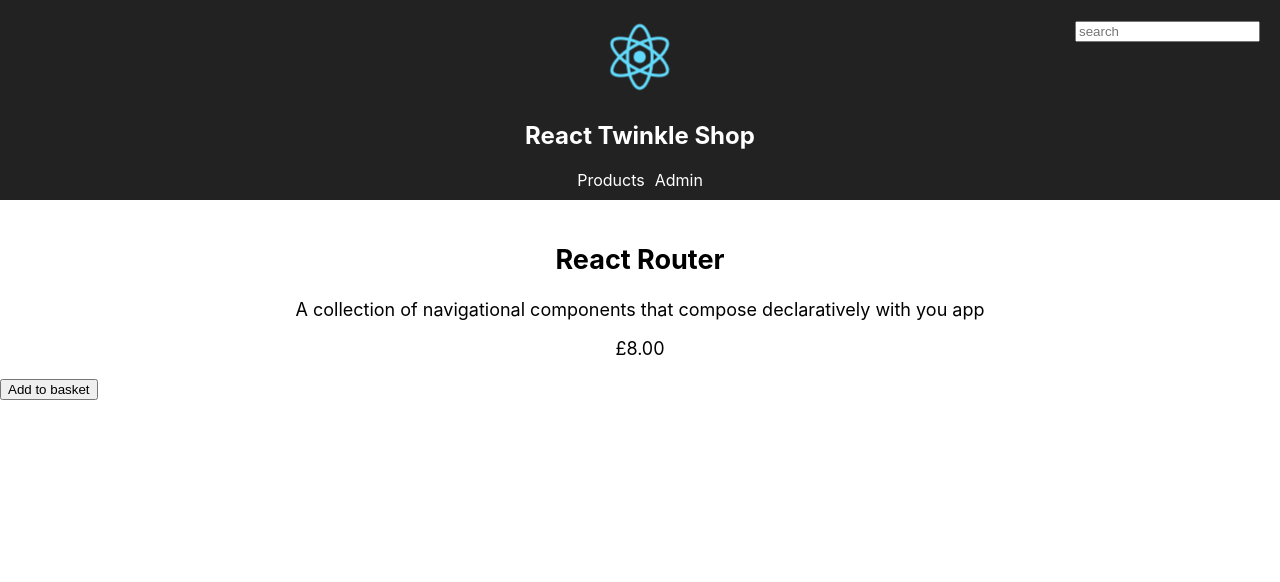
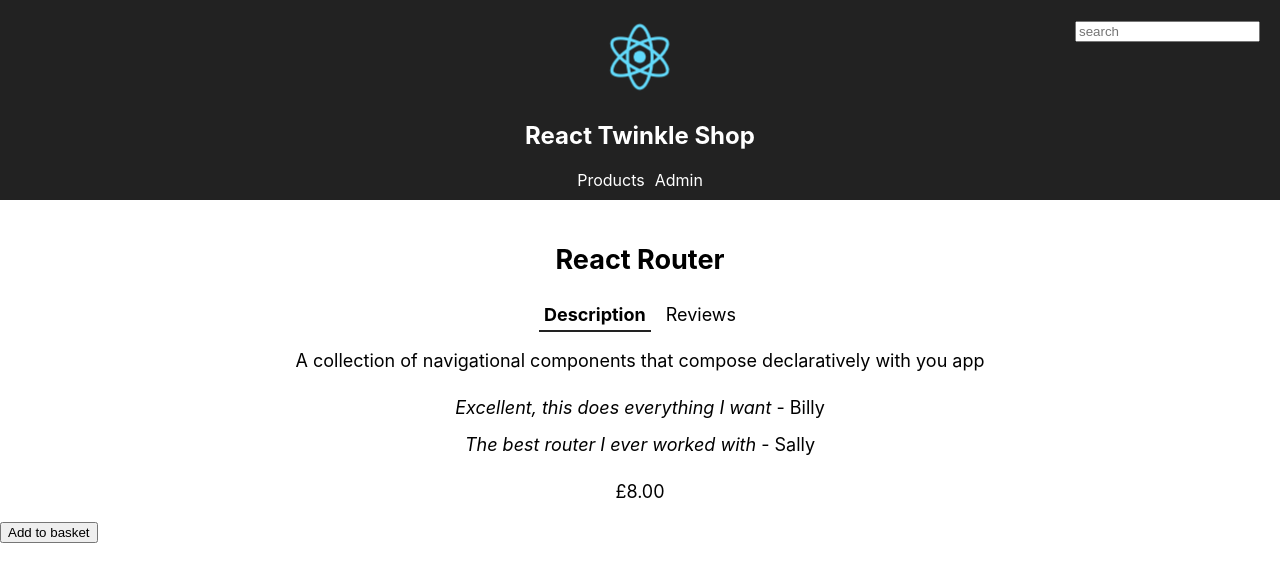
Before and after one commit to HaQadosch/LearnReactWithTypescript, a React (Create React App) app in the folder twinkle-shop/: page /product/1 in a window 1280 px wide. Shown: the top 582 px of the page. Built offline with nearby package versions, Linux system fonts and the light colour scheme.

Commit message:
ch06 lvl1 sec65 compound-components

```diff
--- a/twinkle-shop/src/ProductData.tsx
+++ b/twinkle-shop/src/ProductData.tsx
@@ -3,6 +3,12 @@ export interface IProduct {
   name: string
   description: string
   price: number
+  reviews: IReview[]
+}
+
+export interface IReview {
+  comment: string
+  reviewer: string
 }
 
 export const products: IProduct[] = [
@@ -10,18 +16,39 @@ export const products: IProduct[] = [
     id: 1,
     name: 'React Router',
     description: 'A collection of navigational components that compose declaratively with you app',
-    price: 8
+    price: 8,
+    reviews: [{
+      comment: 'Excellent, this does everything I want',
+      reviewer: 'Billy'
+    }, {
+      comment: 'The best router I ever worked with',
+      reviewer: 'Sally'
+    }]
   },
   {
     id: 2,
     name: 'React Redux',
     description: 'A library that helps manage state across your app',
-    price: 12
+    price: 12,
+    reviews: [{
+      comment: 'I\'ve found this very helpful in the new app I\'m working on',
+      reviewer: 'Billy'
+    }, {
+      comment: 'A bit confusing at first but simple when you get used to it',
+      reviewer: 'Sally'
+    }]
   },
   {
     id: 3,
     name: 'React Apollo',
     description: 'A library that helps you interact with a GraphQL backend',
-    price: 12
+    price: 12,
+    reviews: [{
+      comment: 'I\'ll never work with a rest api again',
+      reviewer: 'Billy'
+    }, {
+      comment: 'It makes working with GraphQL backends a breeze',
+      reviewer: 'Sally'
+    }]
   }
 ]
--- a/twinkle-shop/src/components/Product.css
+++ b/twinkle-shop/src/components/Product.css
@@ -0,0 +1,8 @@
+.product-reviews {
+  list-style: none;
+  padding: 0px;
+}
+.product-reviews .product-reviews-item {
+  display: block;
+  padding: 8px 0px;
+}
--- a/twinkle-shop/src/components/Product.tsx
+++ b/twinkle-shop/src/components/Product.tsx
@@ -1,5 +1,7 @@
 import React from 'react'
 import { IProduct } from '../ProductData';
+import './Product.css'
+import { Tabs, Tab } from './Tabs';
 
 interface IProductProps {
   product: IProduct
@@ -7,13 +9,26 @@ interface IProductProps {
   onAddToBasket: () => void
 }
 
-export const Product: React.FC<IProductProps> = ({ product: { id, name, description, price }, inBasket, onAddToBasket }) => {
+export const Product: React.FC<IProductProps> = ({ product: { id, name, description, price, reviews }, inBasket, onAddToBasket }) => {
   const handleAddToBasket = onAddToBasket
 
   return (
     <>
       <h2>{name}</h2>
+      <Tabs headings={['description', 'reviews']} >
+        <Tab name='description' initialActive={true} >
+          <b>Description</b>
+        </Tab>
+        <Tab name='reviews'>Reviews</Tab>
+      </Tabs>
       <p>{description}</p>
+      <ul className="product-reviews">
+        {reviews.map(({ comment, reviewer }, index) => (
+          <li className="product-reviews-item" key={index}>
+            <i>{comment}</i> - {reviewer}
+          </li>
+        ))}
+      </ul>
       <p className="product-price">
         {new Intl.NumberFormat('en-GB', {
           currency: 'GBP',
--- /dev/null
+++ b/twinkle-shop/src/components/Tabs.css
@@ -0,0 +1,16 @@
+.tabs {
+  list-style: none;
+  padding: 0;
+}
+.tabs li {
+  display: inline-block;
+  padding: 5px;
+  margin: 0px 5px 0px 5px;
+  cursor: pointer;
+}
+.tabs li:focus {
+  outline: none;
+}
+.tabs li.active {
+  border-bottom: #222 solid 2px;
+}
--- /dev/null
+++ b/twinkle-shop/src/components/Tabs.tsx
@@ -0,0 +1,56 @@
+import React, { useState, createContext } from 'react'
+import './Tabs.css'
+
+interface ITabsContext {
+  activeName?: string
+  handleTabClick?: (name: string) => void
+}
+
+const TabsContext = createContext<ITabsContext>({})
+
+interface ITab {
+  name: string
+  initialActive?: boolean
+}
+
+export const Tab: React.FC<ITab> = ({ name = '', initialActive = false, children }) => (
+  <TabsContext.Consumer>
+    {({ activeName: contextActiveName, handleTabClick: contextHandleTabClick }: ITabsContext) => {
+      const activeName = contextActiveName || (initialActive ? name : '')
+      const handleTabClick = (evt: React.MouseEvent<HTMLLIElement>) => {
+        if (contextHandleTabClick) {
+          contextHandleTabClick(name)
+        }
+      }
+      return (
+        <li className={name === activeName ? 'active' : ''} onClick={handleTabClick}>
+          {children}
+        </li>
+      )
+    }}
+  </TabsContext.Consumer>
+)
+
+interface ITabs {
+  activeName?: string
+  headings: string[]
+}
+
+export const Tabs: React.FC<ITabs> = ({ activeName: name = '', headings, children }) => {
+  const [activeName, setActiveName] = useState<string>(name)
+
+  const handleTabClick = setActiveName
+
+  return (
+    <TabsContext.Provider
+      value={{
+        activeName,
+        handleTabClick
+      }}
+    >
+      <ul className='tabs'>
+        {children}
+      </ul>
+    </TabsContext.Provider>
+  )
+}
```
